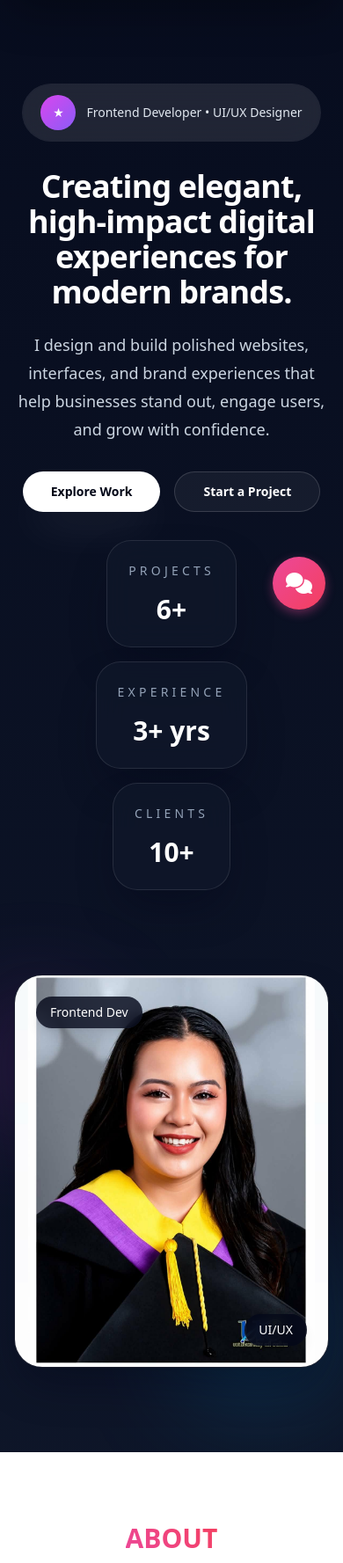
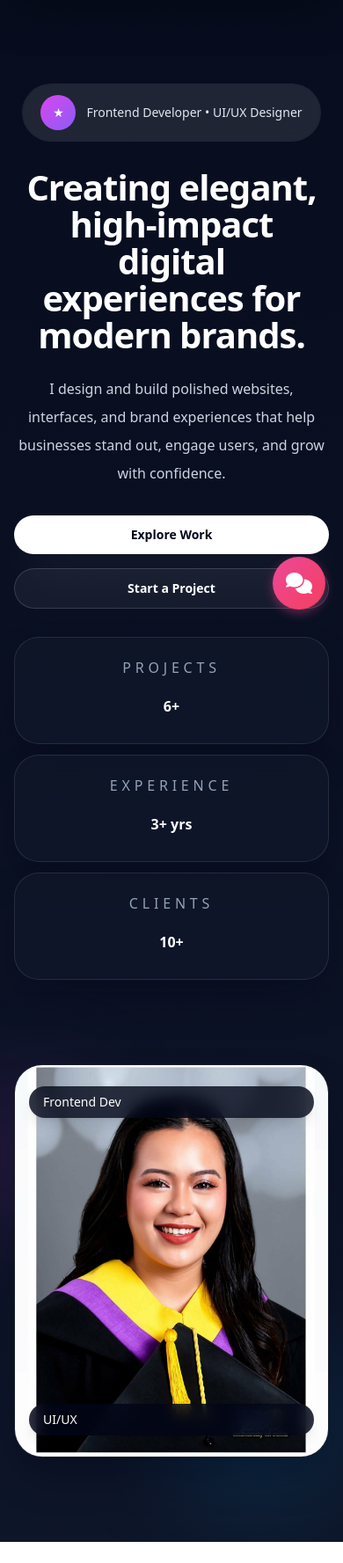
Before and after one commit to ThereseArcenal/My-Portfolio, a Flask app: page / in a window 390 px wide. Shown: the part 131-1908 px from the top of the page at 88% size. Run offline with Flask 3, Linux system fonts and the light colour scheme; some libraries are stand-ins or nearby versions.

Commit message:
style: Update hero section styles for improved layout and responsiveness

```diff
--- a/templates/index.html
+++ b/templates/index.html
@@ -811,8 +811,8 @@
             }
 
             .hero-section h1 {
-                font-size: 2.25rem;
-                line-height: 1.1;
+                font-size: 2.5rem;
+                line-height: 1.05;
             }
 
             .hero-section p {
@@ -852,13 +852,22 @@
                 display: none;
             }
 
-            .hero-section .inline-flex {
+            .hero-section .hero-actions {
                 flex-direction: column;
-                gap: 0.75rem;
+                align-items: stretch;
+            }
+
+            .hero-section .hero-actions a {
+                width: 100%;
+                max-width: none;
             }
 
             .hero-section .stats-grid {
                 gap: 0.75rem;
+            }
+
+            .hero-section .stats-grid > div {
+                width: 100%;
             }
         }
 
@@ -1144,7 +1153,7 @@
     </nav>
 
  <!-- Hero Section -->
-<section id="home" class="relative overflow-hidden bg-[radial-gradient(circle_at_top_right,_rgba(236,72,153,0.22),transparent_18%),radial-gradient(circle_at_bottom_left,_rgba(59,130,246,0.14),transparent_20%),#020617] py-24 lg:py-32">
+<section id="home" class="hero-section relative overflow-hidden bg-[radial-gradient(circle_at_top_right,_rgba(236,72,153,0.22),transparent_18%),radial-gradient(circle_at_bottom_left,_rgba(59,130,246,0.14),transparent_20%),#020617] py-24 lg:py-32">
     <div class="absolute inset-0 bg-[linear-gradient(180deg,rgba(15,23,42,0.40),rgba(15,23,42,0.90))] pointer-events-none"></div>
     <div class="relative mx-auto max-w-7xl px-4 sm:px-6 lg:px-8">
         <div class="grid items-center gap-12 lg:grid-cols-[1.3fr_0.9fr]">
@@ -1157,11 +1166,11 @@
                     <h1 class="max-w-3xl text-4xl font-black tracking-tight text-white sm:text-5xl lg:text-6xl">Creating elegant, high-impact digital experiences for modern brands.</h1>
                     <p class="max-w-2xl text-lg leading-8 text-slate-300">I design and build polished websites, interfaces, and brand experiences that help businesses stand out, engage users, and grow with confidence.</p>
                 </div>
-                <div class="flex flex-wrap justify-center gap-4 sm:justify-start">
-                    <a href="#projects" class="inline-flex items-center justify-center rounded-full bg-white px-8 py-3 text-sm font-semibold text-slate-950 shadow-2xl shadow-white/10 transition hover:-translate-y-0.5 hover:bg-slate-100">Explore Work</a>
-                    <a href="#contact" class="inline-flex items-center justify-center rounded-full border border-white/15 bg-white/5 px-8 py-3 text-sm font-semibold text-white transition hover:border-white/25 hover:bg-white/10">Start a Project</a>
-                </div>
-                <div class="grid gap-4 sm:grid-cols-3 justify-items-center sm:justify-items-stretch">
+                <div class="hero-actions flex flex-wrap justify-center gap-4 sm:justify-start">
+                    <a href="#projects" class="inline-flex w-full max-w-[11rem] items-center justify-center rounded-full bg-white px-8 py-3 text-sm font-semibold text-slate-950 shadow-2xl shadow-white/10 transition hover:-translate-y-0.5 hover:bg-slate-100 sm:w-auto">Explore Work</a>
+                    <a href="#contact" class="inline-flex w-full max-w-[11rem] items-center justify-center rounded-full border border-white/15 bg-white/5 px-8 py-3 text-sm font-semibold text-white transition hover:border-white/25 hover:bg-white/10 sm:w-auto">Start a Project</a>
+                </div>
+                <div class="stats-grid grid gap-4 sm:grid-cols-3 justify-items-center sm:justify-items-stretch">
                     <div class="rounded-[1.75rem] border border-white/10 bg-slate-900/80 p-6 shadow-2xl shadow-slate-950/40 backdrop-blur-lg">
                         <p class="text-sm uppercase tracking-[0.3em] text-slate-400">Projects</p>
                         <p class="mt-4 text-3xl font-semibold text-white">6+</p>
@@ -1176,7 +1185,7 @@
                     </div>
                 </div>
             </div>
-            <div class="relative mt-12 sm:mt-0">
+            <div class="hero-card relative mt-12 sm:mt-0">
                 <div class="absolute -left-10 top-10 h-32 w-32 rounded-full bg-fuchsia-500/25 blur-3xl"></div>
                 <div class="absolute -bottom-10 right-0 h-40 w-40 rounded-full bg-sky-500/25 blur-3xl"></div>
                 <div class="relative overflow-hidden rounded-[2rem] border border-white/10 bg-slate-950/90 shadow-2xl shadow-slate-950/40 mx-auto max-w-[28rem]">
```
